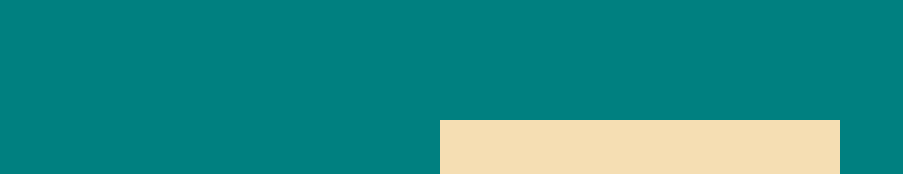
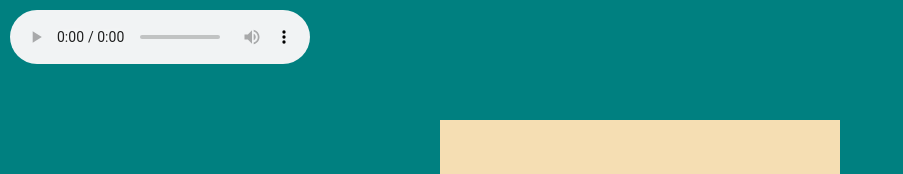
Before and after one commit to roboseb/birthday-card, a plain HTML site: page index.html in a window 1280 px wide. Shown: the top 174 px of the page, without its empty margins (0-903 px from the left). Drawn offline with Linux system fonts and the light colour scheme.

Commit message:
Add music to site

```diff
--- a/index.html
+++ b/index.html
@@ -1,5 +1,6 @@
 <!DOCTYPE html>
 <html lang="en">
+
 <head>
     <meta charset="UTF-8">
     <meta http-equiv="X-UA-Compatible" content="IE=edge">
@@ -7,7 +8,12 @@
     <link rel="stylesheet" href="style.css">
     <title>Document</title>
 </head>
+
 <body>
+    <audio controls autoplay loop>
+        <source src="music/birthday.mp3" type="audio/mp3">
+        Your browser does not support the audio element.
+    </audio>
     <div id="card-box">
         <div id="card" class=''>
             <div id="card-front-text">
@@ -33,4 +39,5 @@
 
     <script src="script.js"></script>
 </body>
+
 </html>
--- a/style.css
+++ b/style.css
@@ -193,3 +193,12 @@ button {
     background-position: center;
     background-repeat: no-repeat;
 }
+
+audio {
+    position: fixed;
+    top: 0;
+    left: 0;
+
+    margin: 10px;
+
+}
```
Also changed, not shown: 1 other file.
